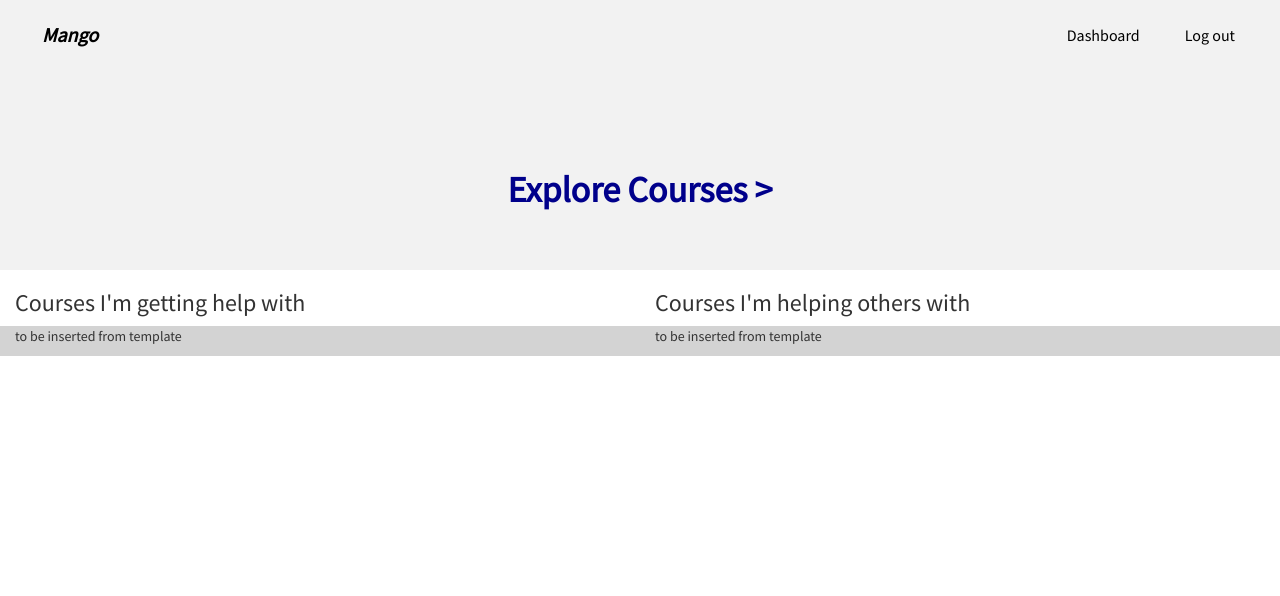
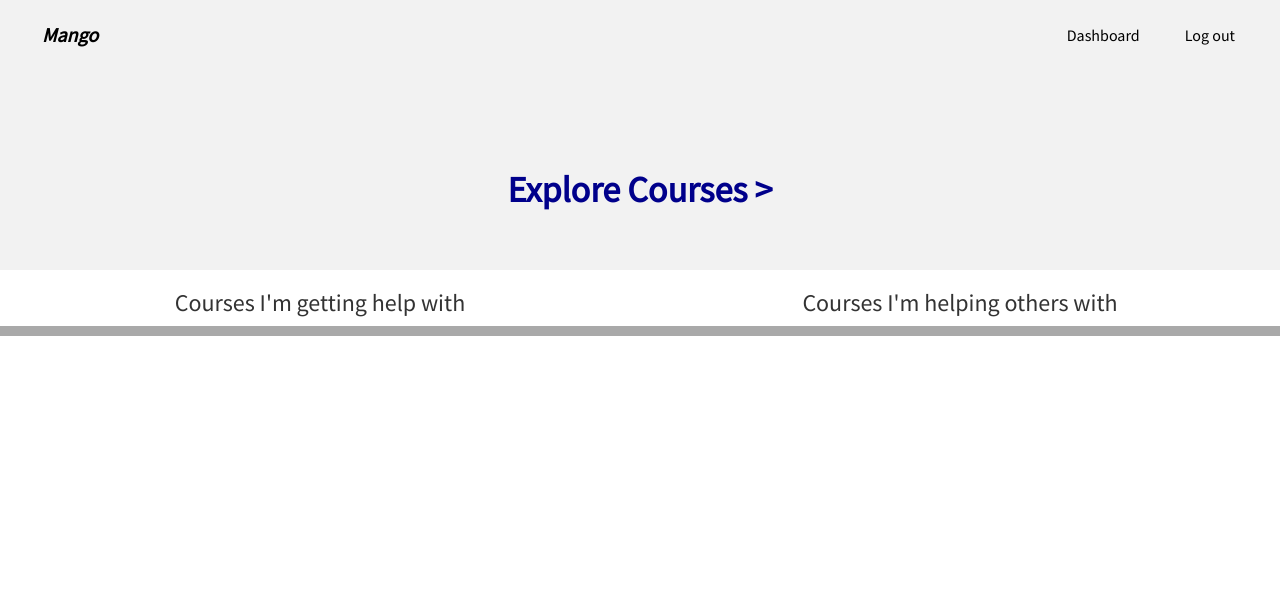
Before and after one commit to NishanthAthreya/Mango, a Flask app: page /dashboard in a window 1280 px wide. Shown: the top 596 px of the page. Run offline with Flask 2, Linux system fonts and the light colour scheme; the visitor is signed in with stand-in values (Sample User, id 1); data that the repository does not hold is empty; some libraries are stand-ins or nearby versions.

Commit message:
added some custom styles to the dashboard

```diff
--- a/static/css/dashboard_css.css
+++ b/static/css/dashboard_css.css
@@ -97,6 +97,13 @@ div.navbar-collapse {
 
 }
 
+.course-item
+{
+	background-color:LightGray;
+	margin-bottom:10px;
+	padding:10px 0px 10px 10px;
+}
+
 
 
 .text-vertical-center {
--- a/templates/dashboard.html
+++ b/templates/dashboard.html
@@ -110,33 +110,38 @@ update pictures in team cards
 	<div class="container-fluid" style="background-color:white;" id="content-area">
 
 		<div class="row" id="content-area-headings">
-			<div class="col-xs-6" id="learning-heading"style="background-color:white;"><h3>Courses I'm getting help with</h3></div>
-			<div class="col-xs-6" style="background-color:white;"id="teaching-heading"><h3>Courses I'm helping others with</h3></div>
+			<div class="col-xs-6" id="learning-heading"style="background-color:white;"><h3 class="text-center">Courses I'm getting help with</h3></div>
+			<div class="col-xs-6" style="background-color:white;"id="teaching-heading"><h3 class="text-center">Courses I'm helping others with</h3></div>
 		</div>
 
 		<div class="row" style="min-height:400px;">
-			<div class="col-xs-6" id="courses-learning"style="background-color:LightGray;">
+			<div class="col-xs-6" id="courses-learning"style="background-color:DarkGray; padding-top:10px;">
 
 				<!-- delete this-->
-				<p>to be inserted from template</p>
+				<!--<p>to be inserted from template</p>-->
+
 
 				{% for item in learning_list %}
+				<div class="course-item">
 					<p>Course name: {{item[2]}} </p>
 					<p>Tutor: {{item[0]}} </p>
 					<p>Tutor's email: {{item[1]}} </p>
+				</div>
 				{% endfor %}
 
 
 			</div>
-			<div class="col-xs-6" style="background-color:LightGray;"id="courses-teaching">
+			<div class="col-xs-6" style="background-color:DarkGray;padding-top:10px;"id="courses-teaching">
 
 				<!--delete this -->
-				<p>to be inserted from template</p>
+				<!--<p>to be inserted from template</p>-->
 
 				{% for item in teaching_list %}
+				<div class="course-item">
 					<p>Course name: {{item[2]}} </p>
 					<p>Student: {{item[0]}} </p>
 					<p>Student's email: {{item[1]}} </p>
+				</div>
 				{% endfor %}
 
 			</div>
```
